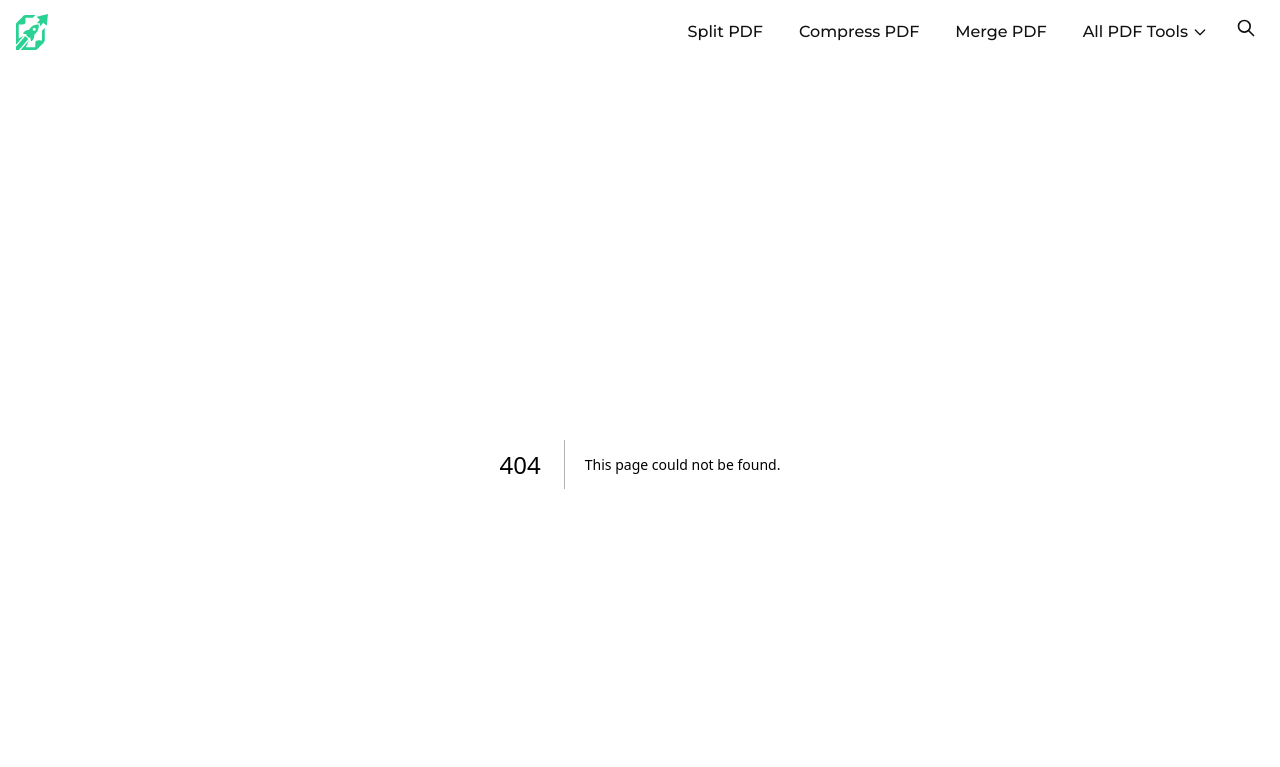
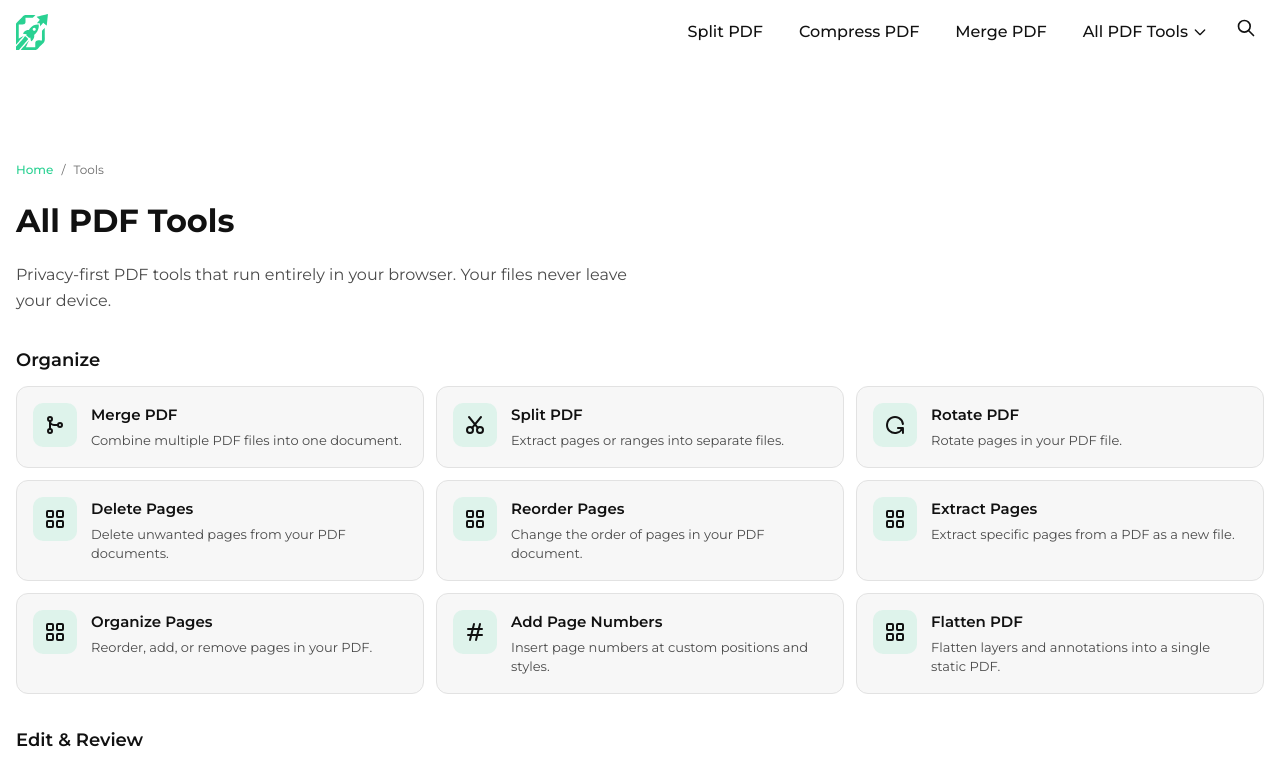
Before and after one commit to milindex/SuperPDF, a Next.js app: page /tools in a window 1280 px wide. Before the commit this address had no page. Shown: the top 767 px of the page. Built offline with nearby package versions, Linux system fonts and the light colour scheme.

Commit message:
feat: add /tools index page listing all registry tools
Registry-driven grid of all PDF tools grouped by category, with breadcrumb
and privacy intro.

```diff
--- /dev/null
+++ b/src/app/tools/page.module.scss
@@ -0,0 +1,110 @@
+.main {
+  padding-top: 64px;
+  min-height: 60vh;
+}
+
+.container {
+  max-width: var(--container-width);
+  margin: 0 auto;
+  padding: 2rem 1rem 4rem;
+}
+
+.crumb {
+  display: flex;
+  gap: 0.5rem;
+  align-items: center;
+  font-size: 0.75rem;
+  color: var(--color-text-muted);
+  margin-bottom: 1rem;
+
+  a {
+    color: var(--color-brand);
+    text-decoration: none;
+
+    &:hover {
+      color: var(--color-brand-hover);
+    }
+  }
+}
+
+.title {
+  font-size: 2rem;
+  font-weight: 700;
+  color: var(--color-text-primary);
+  margin: 0 0 0.5rem;
+}
+
+.intro {
+  color: var(--color-text-secondary);
+  font-size: 1rem;
+  line-height: 1.6;
+  max-width: 60ch;
+}
+
+.group {
+  margin-top: 2rem;
+}
+
+.groupTitle {
+  font-size: 1.125rem;
+  font-weight: 600;
+  color: var(--color-text-primary);
+  margin: 0 0 0.75rem;
+}
+
+.grid {
+  display: grid;
+  grid-template-columns: 1fr;
+  gap: 0.75rem;
+
+  @media (min-width: 640px) {
+    grid-template-columns: repeat(2, 1fr);
+  }
+
+  @media (min-width: 1024px) {
+    grid-template-columns: repeat(3, 1fr);
+  }
+}
+
+.card {
+  display: flex;
+  gap: 0.875rem;
+  align-items: flex-start;
+  padding: 1rem;
+  background: var(--color-surface);
+  border: 1px solid var(--color-border);
+  border-radius: 12px;
+  text-decoration: none;
+  transition: all 200ms;
+
+  &:hover {
+    border-color: rgba(41, 209, 146, 0.4);
+    background: rgba(41, 209, 146, 0.06);
+  }
+}
+
+.cardIcon {
+  display: flex;
+  align-items: center;
+  justify-content: center;
+  width: 44px;
+  height: 44px;
+  flex-shrink: 0;
+  background: rgba(41, 209, 146, 0.12);
+  border-radius: 10px;
+  color: var(--color-text-primary);
+}
+
+.cardName {
+  font-size: 0.9375rem;
+  font-weight: 600;
+  color: var(--color-text-primary);
+  margin: 0 0 0.25rem;
+}
+
+.cardDesc {
+  font-size: 0.8125rem;
+  color: var(--color-text-secondary);
+  line-height: 1.5;
+  margin: 0;
+}
--- /dev/null
+++ b/src/app/tools/page.tsx
@@ -0,0 +1,62 @@
+import Link from "next/link";
+import Icon from "@/components/Icon/Icon";
+import { toolsRegistry, type ToolCategory } from "@/registry/tools";
+import styles from "./page.module.scss";
+
+const CATEGORY_LABELS: Record<ToolCategory, string> = {
+  Organize: "Organize",
+  "Convert To PDF": "Convert To PDF",
+  "Convert From PDF": "Convert From PDF",
+  Edit: "Edit & Review",
+  Security: "Security",
+  Optimization: "Optimize",
+  Extraction: "Extraction",
+  "Create & Forms": "Create & Forms",
+};
+
+export default function ToolsPage() {
+  const categories = [...new Set(toolsRegistry.map((t) => t.category))];
+
+  return (
+    <main className={styles.main}>
+      <div className={styles.container}>
+        <nav className={styles.crumb}>
+          <Link href="/">Home</Link>
+          <span aria-hidden="true">/</span>
+          <span>Tools</span>
+        </nav>
+        <h1 className={styles.title}>All PDF Tools</h1>
+        <p className={styles.intro}>
+          Privacy-first PDF tools that run entirely in your browser. Your files
+          never leave your device.
+        </p>
+
+        {categories.map((cat) => {
+          const tools = toolsRegistry.filter((t) => t.category === cat);
+          return (
+            <section key={cat} className={styles.group}>
+              <h2 className={styles.groupTitle}>{CATEGORY_LABELS[cat]}</h2>
+              <div className={styles.grid}>
+                {tools.map((tool) => (
+                  <Link
+                    key={tool.id}
+                    href={`/tools/${tool.slug}`}
+                    className={styles.card}
+                  >
+                    <div className={styles.cardIcon}>
+                      <Icon name={tool.icon} size={24} />
+                    </div>
+                    <div>
+                      <h3 className={styles.cardName}>{tool.name}</h3>
+                      <p className={styles.cardDesc}>{tool.description}</p>
+                    </div>
+                  </Link>
+                ))}
+              </div>
+            </section>
+          );
+        })}
+      </div>
+    </main>
+  );
+}
```
